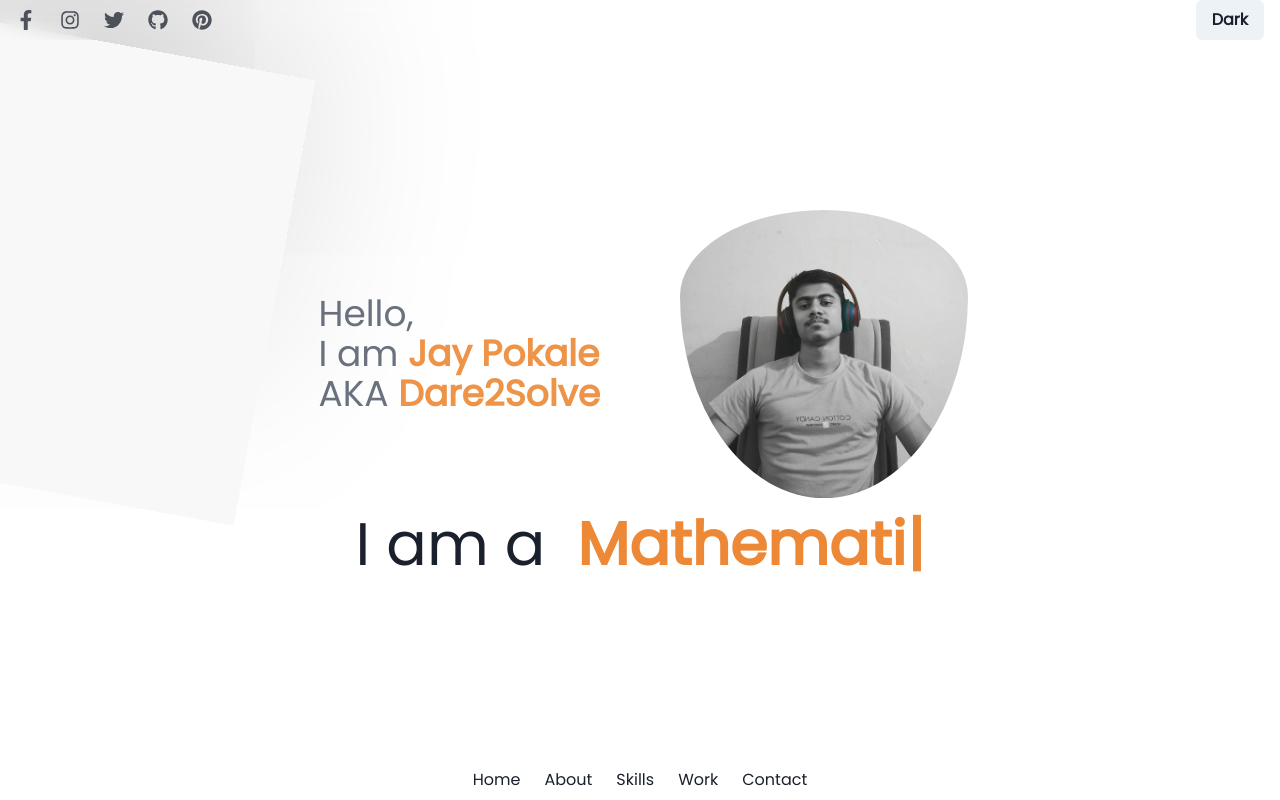
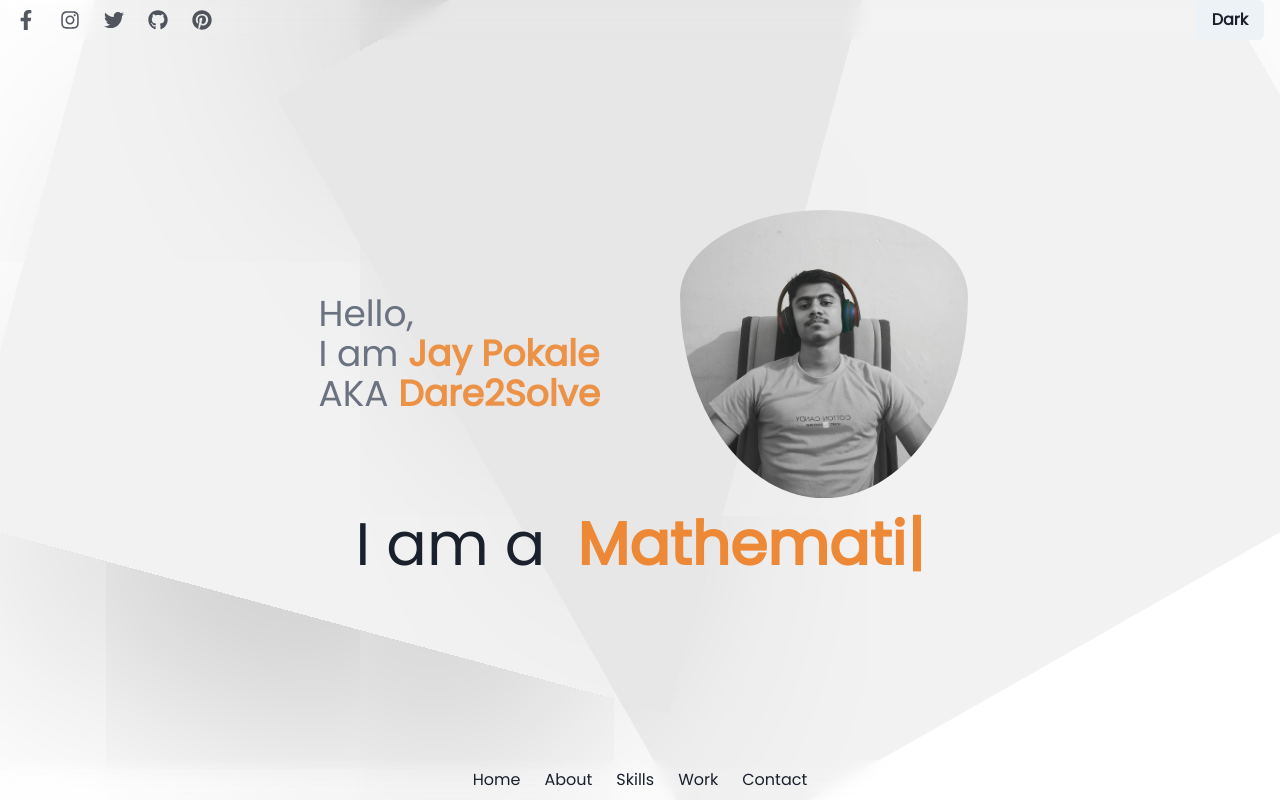
Before and after one commit to JayPokale/portfolio, a Next.js app: page / in a window 1280 px wide. Built offline with nearby package versions, Linux system fonts and the light colour scheme.

Commit message:
Home Page Animation

```diff
--- a/animations/Square.tsx
+++ b/animations/Square.tsx
@@ -3,33 +3,25 @@ import { useEffect, useState } from "react";
 const rndInt = (min: number, max: number) => {
   return Math.random() * (max - min + 1) + min;
 };
-const rndTime = () => {
-  return Math.random() * 2000 + 2000;
-};
 
 const SquareAnimation: NextPage = () => {
   const [scale, setScale] = useState(1);
   const [rotate, setRotate] = useState(0);
-  const scaleFunc = () => {
+  const animation = () => {
     setScale(rndInt(1, 10));
+    setRotate(rndInt(-180, 180));
     setTimeout(() => {
-      rotateFunc();
-    }, rndTime());
-  };
-  const rotateFunc = () => {
-    setRotate(rndInt(0, 360));
-    setTimeout(() => {
-      scaleFunc();
-    }, rndTime());
+      animation();
+    }, 3000);
   };
   useEffect(() => {
-    scaleFunc();
+    animation();
   }, []);
   return (
     <div
       className="w-[8vw] h-[8vw] shadow-2xl"
       style={{
-        backgroundColor: "rgba(127, 127, 127 , 0.05)",
+        backgroundColor: "rgba(127, 127, 127 , 0.1)",
         transform: `scale(${scale}) rotate(${rotate}deg)`, transitionDuration:"1000ms", transitionTimingFunction:"ease-in-out",
       }}
     ></div>
--- a/components/HomePage.tsx
+++ b/components/HomePage.tsx
@@ -7,6 +7,17 @@ import { useEffect } from "react";
 import { Box, Text, useColorModeValue } from "@chakra-ui/react";
 import SquareAnimation from "../animations/Square";
 
+const mainVarientsSquares = {
+  initial: {
+    opacity: 0,
+    scale: 0,
+  },
+  animate: {
+    opacity: 1,
+    scale: 1,
+    transition: { duration: 0.3, type: "spring", stiffness: 100 },
+  },
+};
 const mainVarientsLeft = {
   initial: {
     opacity: 0,
@@ -57,8 +68,22 @@ const HomePage: NextPage = () => {
 
   return (
     <div className="max-w-7xl w-full mx-auto select-none relative">
+      {inView && (
+        <motion.div
+          variants={mainVarientsSquares}
+          animate={animation}
+          initial="initial"
+          className="fixed flex justify-evenly w-full -z-10"
+        >
+          <div className="">
+            <SquareAnimation />
+          </div>{" "}
+          <div className="">
+            <SquareAnimation />
+          </div>
+        </motion.div>
+      )}
       <div ref={ref}>
-        {inView && <div className="absolute"><SquareAnimation /></div>}
         <div className="flex lg:flex-row flex-col-reverse justify-center items-center">
           <div className="lg:w-1/2 flex justify-end lg:pr-10">
             <motion.div
@@ -95,6 +120,7 @@ const HomePage: NextPage = () => {
               variants={mainVarientsRight}
               animate={animation}
               initial="initial"
+              exit="initial"
               className="h-48 md:h-72 w-48 md:w-72 flex overflow-hidden"
               style={{ borderRadius: "50% 50% 50% 50% / 30% 30% 70% 70% " }}
             >
```
